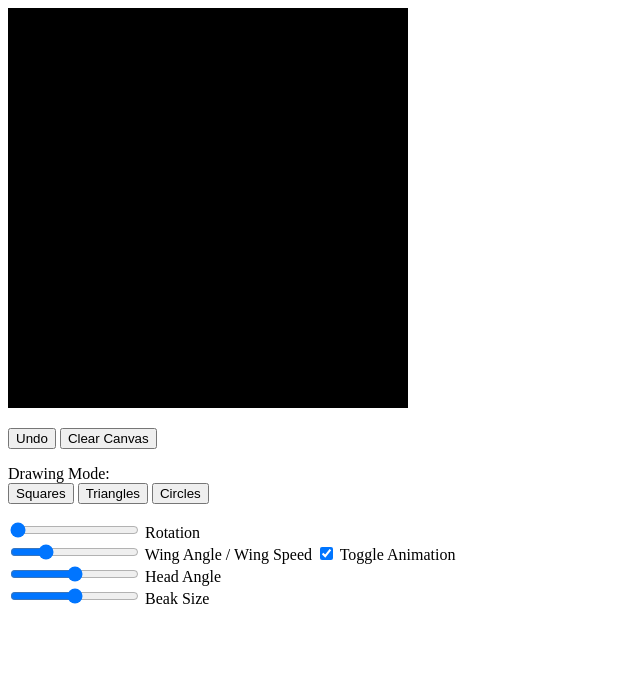
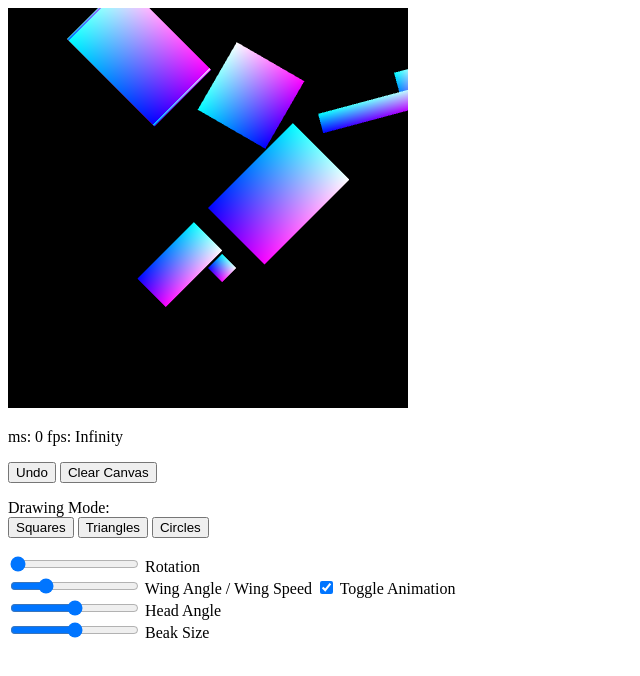
Before and after one commit to mr-hokckey/ASG3, a plain HTML site: page index.html in a window 1280 px wide. Shown: the whole page, without its empty margins (0-640 px from the left). Drawn offline with Linux system fonts and the light colour scheme; animation ran at ten frames a second.

Commit message:
3.4, 3.5, performance, and cleanup

```diff
--- a/Cube.js
+++ b/Cube.js
@@ -6,12 +6,16 @@ class Cube {
         // this.size = 4.0;
         // this.segments = 10;
         this.matrix = new Matrix4();
+        this.textureNum = -1;
     }
 
     render() {
         // var xy = this.position;
         var rgba = this.color;
         // var size = this.size;
+
+        // Pass the texture number
+        gl.uniform1i(u_WhichTexture, this.textureNum);
 
         // Pass the color of a point to u_FragColor variable
         gl.uniform4f(u_FragColor, rgba[0], rgba[1], rgba[2], rgba[3]);
--- a/World.js
+++ b/World.js
@@ -10,7 +10,7 @@ var VSHADER_SOURCE = `
     uniform mat4 u_ViewMatrix;
     uniform mat4 u_ProjectionMatrix;
     void main() {
-        gl_Position = u_GlobalRotateMatrix * u_ModelMatrix * a_Position;
+        gl_Position = u_ProjectionMatrix * u_ViewMatrix * u_GlobalRotateMatrix * u_ModelMatrix * a_Position;
         v_UV = a_UV;
     }`;
 
@@ -20,10 +20,24 @@ var FSHADER_SOURCE = `
     varying vec2 v_UV;
     uniform vec4 u_FragColor;
     uniform sampler2D u_Sampler0;
+    uniform int u_WhichTexture;
     void main() {
-        gl_FragColor = u_FragColor;
-        gl_FragColor = vec4(v_UV,1.0,1.0);
-        gl_FragColor = texture2D(u_Sampler0, v_UV);
+        if (u_WhichTexture == -2) {                         // Use Color
+            gl_FragColor = u_FragColor;
+
+        } else if (u_WhichTexture == -1) {                  // Use UV Debug Color
+            gl_FragColor = vec4(v_UV, 1.0, 1.0);
+
+        } else if (u_WhichTexture == 0) {                   // Use texture0
+            gl_FragColor = texture2D(u_Sampler0, v_UV);
+
+        } else {                                            // Error - use red
+            gl_FragColor = vec4(1, 0.2, 0.2, 1);
+        }
+
+        // gl_FragColor = u_FragColor;
+        // gl_FragColor = vec4(v_UV,1.0,1.0);
+        // gl_FragColor = texture2D(u_Sampler0, v_UV);
     }`;
 
 // Global variables
@@ -37,6 +51,7 @@ let u_GlobalRotateMatrix;
 let u_ViewMatrix;
 let u_ProjectionMatrix;
 let u_Sampler0;
+let u_WhichTexture;
 
 // get the canvas and gl context
 function setupWebGL() {
@@ -97,24 +112,31 @@ function connectVariablesToGLSL() {
         return;
     }
 
-    // // Get the storage location of u_ViewMatrix
-    // u_ViewMatrix = gl.getUniformLocation(gl.program, 'u_ViewMatrix');
-    // if (!u_ViewMatrix) {
-    //     console.log('Failed to get the storage location of u_ViewMatrix');
-    //     return;
-    // }
+    // Get the storage location of u_ViewMatrix
+    u_ViewMatrix = gl.getUniformLocation(gl.program, 'u_ViewMatrix');
+    if (!u_ViewMatrix) {
+        console.log('Failed to get the storage location of u_ViewMatrix');
+        return;
+    }
 
-    // // Get the storage location of u_ProjectionMatrix
-    // u_ProjectionMatrix = gl.getUniformLocation(gl.program, 'u_ProjectionMatrix');
-    // if (!u_ProjectionMatrix) {
-    //     console.log('Failed to get the storage location of u_ProjectionMatrix');
-    //     return;
-    // }
+    // Get the storage location of u_ProjectionMatrix
+    u_ProjectionMatrix = gl.getUniformLocation(gl.program, 'u_ProjectionMatrix');
+    if (!u_ProjectionMatrix) {
+        console.log('Failed to get the storage location of u_ProjectionMatrix');
+        return;
+    }
 
     // Get the storage location of u_Sampler0
     u_Sampler0 = gl.getUniformLocation(gl.program, 'u_Sampler0');
     if (!u_Sampler0) {
         console.log('Failed to get the storage location of u_Sampler0');
+        return;
+    }
+
+    // Get the storage location of u_WhichColor
+    u_WhichTexture = gl.getUniformLocation(gl.program, 'u_WhichTexture');
+    if (!u_WhichTexture) {
+        console.log('Failed to get the storage location of u_WhichTexture');
         return;
     }
 }
@@ -129,6 +151,8 @@ var g_startTime = performance.now() / 1000.0;
 var g_seconds = performance.now() / 1000.0 - g_startTime;
 var g_wingAnimation = true;
 
+let g_globalAngle = 0;
+
 function tick() {
     g_seconds = performance.now() / 1000.0 - g_startTime;
 
@@ -140,8 +164,9 @@ function tick() {
 
 function addActionsForHtmlUI() {
     document.getElementById("slider_rotation").addEventListener('mousemove', function () {
-        g_animalGlobalRotation.setRotate(this.value, 0, 1, 0);
-        gl.uniformMatrix4fv(u_GlobalRotateMatrix, false, g_animalGlobalRotation.elements);
+        // g_animalGlobalRotation.setRotate(this.value, 0, 1, 0);
+        // gl.uniformMatrix4fv(u_GlobalRotateMatrix, false, g_animalGlobalRotation.elements);
+        g_globalAngle = this.value;
         renderAllShapes();
     });
     document.getElementById("slider_wingAngle").addEventListener('mousemove', function () { g_wingAngle = this.value; renderAllShapes(); });
@@ -218,8 +243,21 @@ function main() {
 }
 
 function renderAllShapes() {
-    // Clear <canvas>  AND clear the DEPTH_BUFFER
+    // performance
+    var startTime = performance.now();
+
+    var projMat = new Matrix4();
+    gl.uniformMatrix4fv(u_ProjectionMatrix, false, projMat.elements);
+
+    var viewMat = new Matrix4();
+    gl.uniformMatrix4fv(u_ViewMatrix, false, viewMat.elements);
+
+    var globalRotMat = new Matrix4().rotate(g_globalAngle, 0, 1, 0);
+    gl.uniformMatrix4fv(u_GlobalRotateMatrix, false, globalRotMat.elements);
+
+    // Clear <canvas> AND clear the DEPTH_BUFFER
     gl.clear(gl.COLOR_BUFFER_BIT | gl.DEPTH_BUFFER_BIT);
+    gl.clear(gl.COLOR_BUFFER_BIT);
 
     // Draw cubes
     var body = new Cube();
@@ -308,4 +346,17 @@ function renderAllShapes() {
     tail.matrix.translate(0, -0.5, 0);
     tail.matrix.scale(0.2, 0.4, 0.4);
     tail.render();
+
+    // performance
+    var duration = performance.now() - startTime;
+    sendTextToHTML("ms: " + Math.floor(duration) + " fps: " + Math.floor(10000/duration), "text_performance");
 }
+
+function sendTextToHTML(text, htmlID) {
+    var htmlElm = document.getElementById(htmlID);
+    if (!htmlElm) {
+        console.log("Failed to get " + htmlID + " from HTML");
+        return;
+    }
+    htmlElm.innerHTML = text;
+}
--- a/index.html
+++ b/index.html
@@ -11,7 +11,7 @@
         Please use a browser that supports "canvas"
     </canvas>
 
-    <p></p>
+    <p id="text_performance">XXX</p>
 
     <button id="button_undo">Undo</button>
     <button id="button_clearCanvas">Clear Canvas</button>
```
